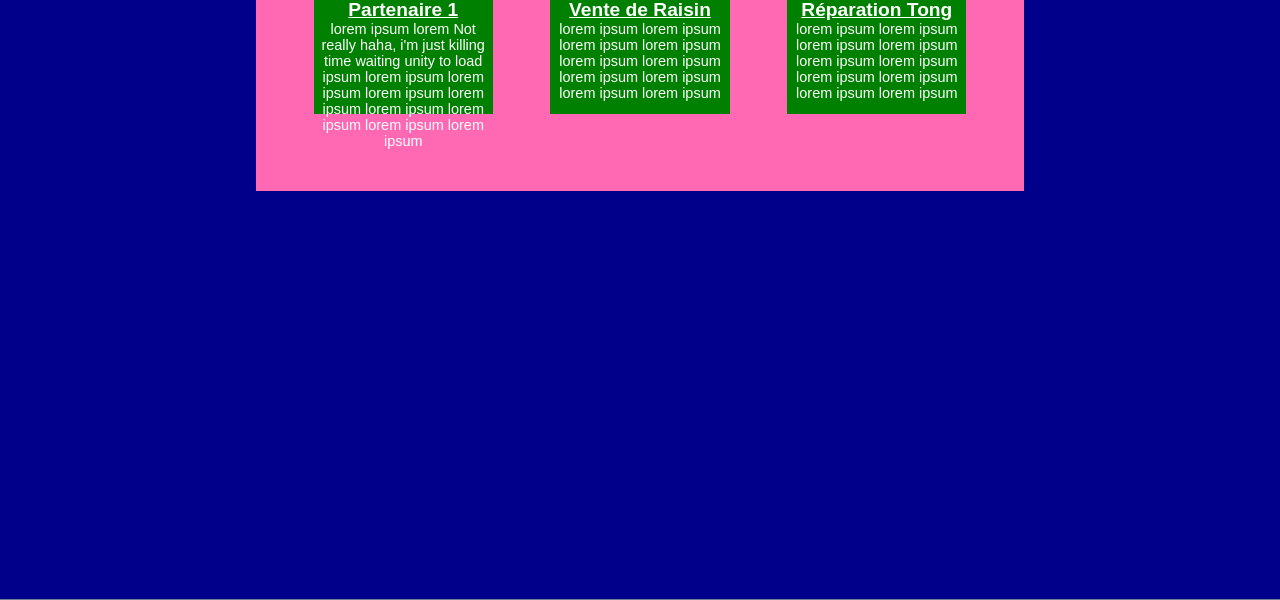
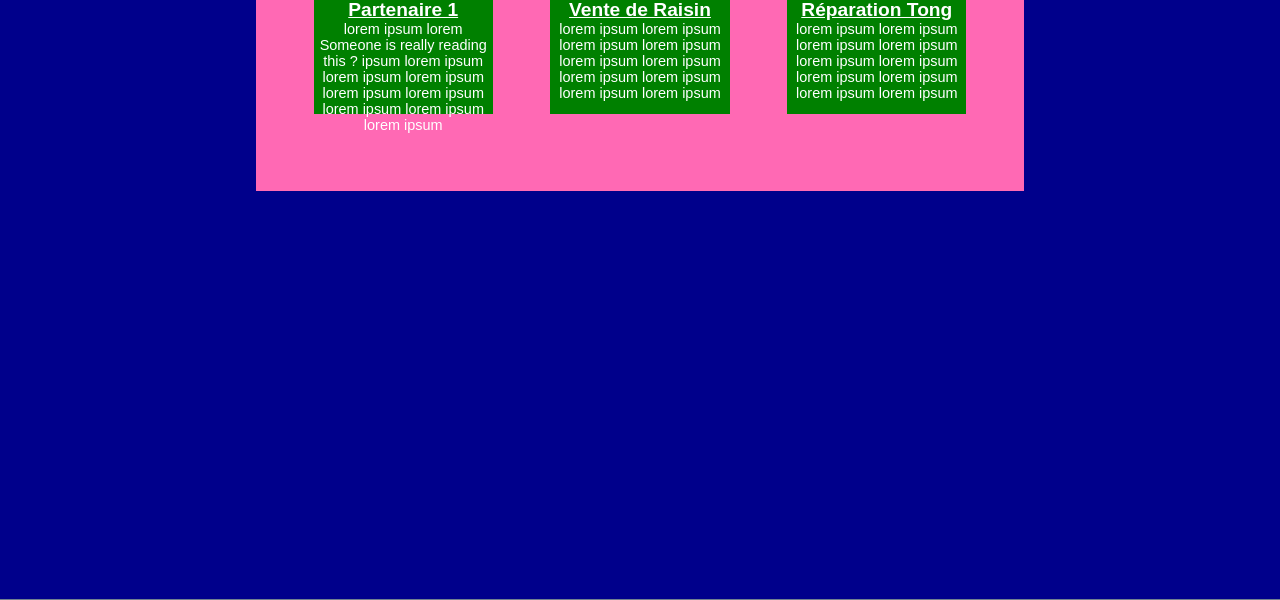
Before and after one commit to Geapen1503/Old_MVC_WebsiteBones, a PHP site: page /index.php?p=p1 in a window 1280 px wide. Shown: the part 625-1225 px from the top of the page. Run offline with PHP 8.4, Linux system fonts and the light colour scheme.

Commit message:
Update p1.php

```diff
--- a/squeletteSite1Mvc/view/p1.php
+++ b/squeletteSite1Mvc/view/p1.php
@@ -23,7 +23,7 @@ ob_start();
                 </div>
                 <div class="bottomBox">
                     <p class="prestationTitle">Partenaire 1</p>
-                    <p class="prestationDescription">lorem ipsum lorem Not really haha, i'm just killing time waiting unity to load ipsum lorem ipsum lorem ipsum lorem ipsum lorem ipsum lorem ipsum lorem ipsum lorem ipsum lorem ipsum</p>
+                    <p class="prestationDescription">lorem ipsum lorem Someone is really reading this ? ipsum lorem ipsum lorem ipsum lorem ipsum lorem ipsum lorem ipsum lorem ipsum lorem ipsum lorem ipsum</p>
                 </div>
             </div>
 
```
